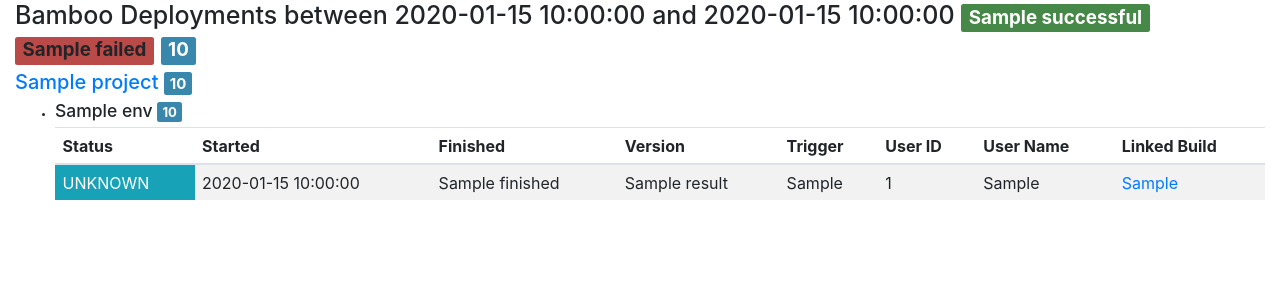
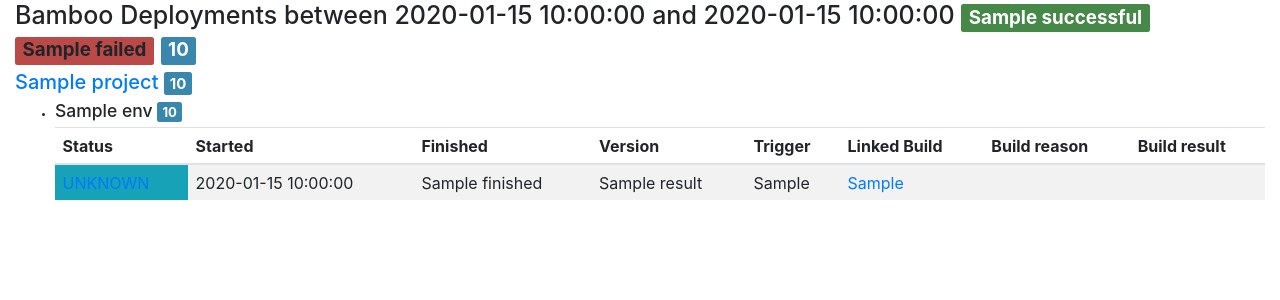
Before and after one commit to cattz/damster, a Python web app: template damster/templates/bamboo_deployments_report.html in a window 1280 px wide, after a click that opens the changed part. Shown: the top 300 px of the page. Run offline with Jinja, Linux system fonts and the light colour scheme; the template is opened without the code that fills it: most values are stand-ins (such as "Sample title", 1, 10 or a date in 2020); some libraries are stand-ins or nearby versions.

Commit message:
Deployments report: get build details for each deployed artifact

```diff
--- a/damster/templates/bamboo_deployments_report.html
+++ b/damster/templates/bamboo_deployments_report.html
@@ -49,9 +49,9 @@
                                                     <th>Finished</th>
                                                     <th>Version</th>
                                                     <th>Trigger</th>
-                                                    <th>User ID</th>
-                                                    <th>User Name</th>
                                                     <th>Linked Build</th>
+                                                    <th>Build reason</th>
+                                                    <th>Build result</th>
                                                 </tr>
                                             </thead>
                                             <tbody class="">
@@ -64,14 +64,23 @@
                                                     {% else %}
                                                         <td class="btn-info">
                                                     {% endif %}
-                                                        {{ result.state }}</td>
+                                                    <a href="{{ summary.bamboo_url }}/deploy/viewDeploymentResult.action?deploymentResultId={{ result.id }}">
+                                                        {{ result.state }}</a>
+                                                    </td>
                                                     <td>{{ result.started }}</td>
                                                     <td>{{ result.finished }}</td>
                                                     <td>{{ result.version_name }}</td>
                                                     <td>{{ result.deployment_type_raw }}</td>
-                                                    <td>{{ result.deployment_trigger_user_id }}</td>
-                                                    <td>{{ result.deployment_trigger_user }}</td>
-                                                    <td><a href="https://swfactory.aegon.com/bamboo/browse/{{ result.deployment_trigger_build }}">{{ result.deployment_trigger_build }}</a></td>
+                                                    <td><a href="{{ summary.bamboo_url }}/browse/{{ result.deployment_trigger_build }}">{{ result.deployment_trigger_build }}</a></td>
+                                                    <td>
+                                                        {% for detail in result.details %} {{ detail.build_reason }}
+                                                        {% endfor %}
+                                                    </td>
+                                                    <td>
+                                                        {% for detail in result.details %}
+                                                        <a href="{{ summary.bamboo_url }}/browse/{{ detail.plan_key }}">{{ detail.plan_key }}</a>
+                                                        {% endfor %}
+                                                    </td>
                                                 </tr>
                                               {% endfor %}
                                             </tbody>
```
Also changed, not shown: damster/reports/bamboo/deployments.py (+25 -3 lines).
